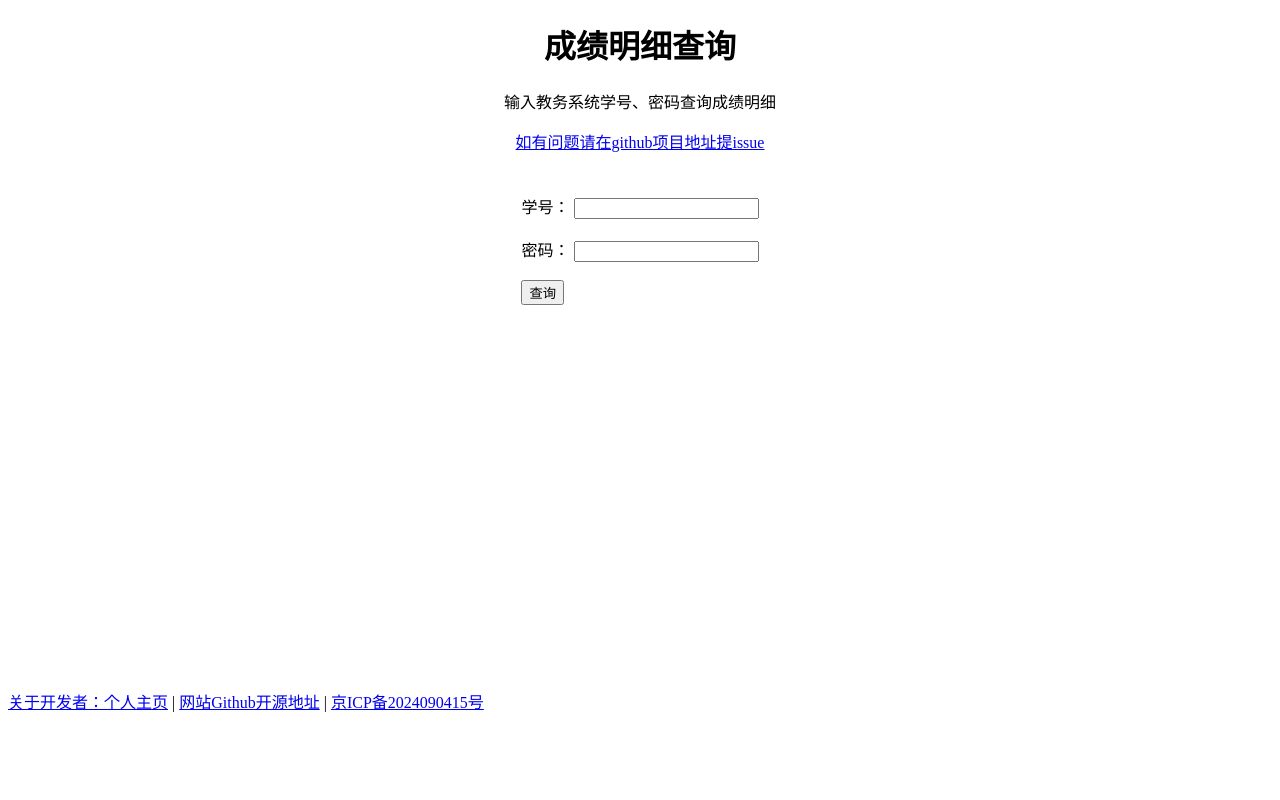
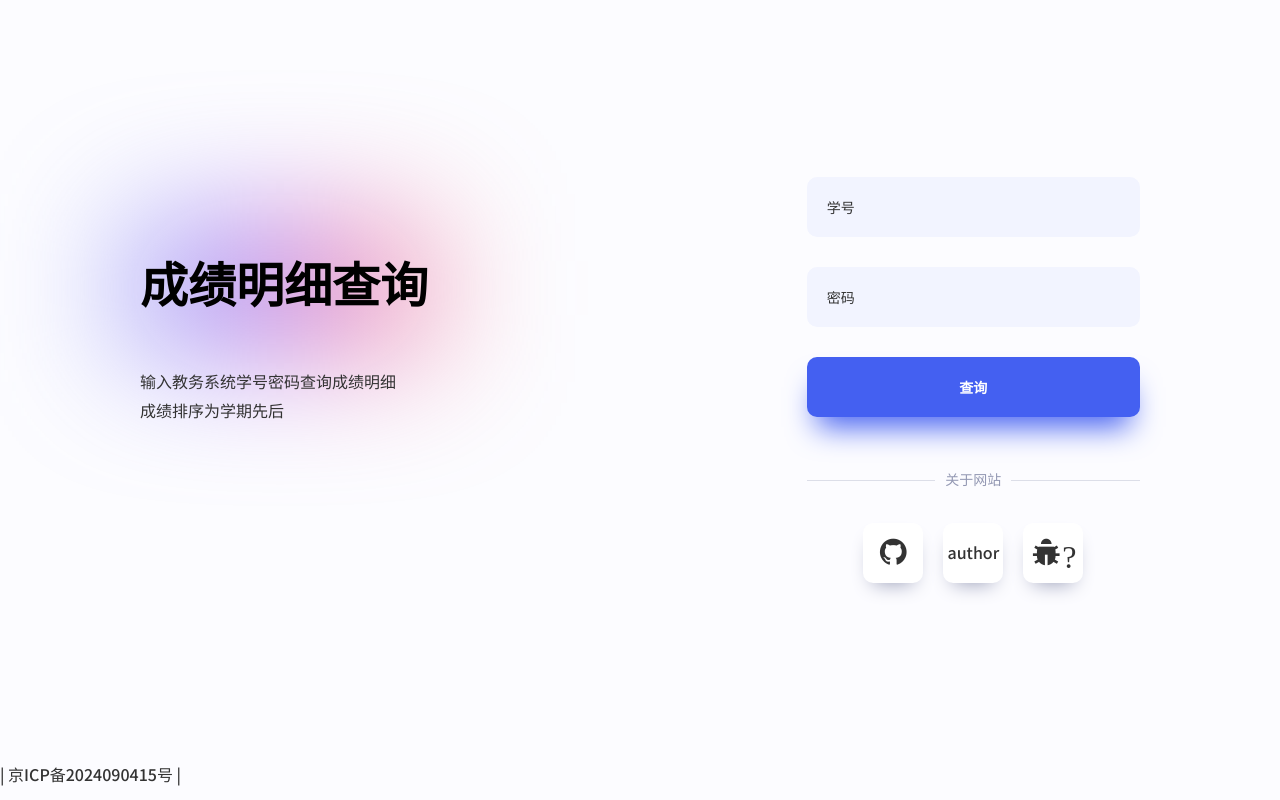
Before and after one commit to lyy1119/cumtbGradeInquireWebsite, a Flask app: page / in a window 1280 px wide. Run offline with Flask 3, Linux system fonts and the light colour scheme.

Commit message:
美化查询界面，将查询和成绩明细分离，准备部署

```diff
--- a/app.py
+++ b/app.py
@@ -1,5 +1,4 @@
 import time
-import json
 from flask import Flask, render_template, request, session, jsonify , redirect , url_for
 # import random
 import os
@@ -14,8 +13,8 @@ app.config['PERMANENT_SESSION_LIFETIME'] = timedelta(minutes=5)
 
 inquireUrl="https://jwxt.cumtb.edu.cn/eams-micro-server/api/v1/grade/student/grades"
 
-# tokenApiUrl = "http://cumtb_api:5000/api/token"
-tokenApiUrl = "http://localhost:5000/api/token"
+tokenApiUrl = "http://cumtb_api:5000/api/token"
+# tokenApiUrl = "http://localhost:5000/api/token"
 
 def error_dict(detail):
     text = {"error": [{"courseCode": "0", "courseNameZh": "错误！", "credits": 0, "finalGrade": "0", "gp": 0, "gradeDetail": detail, "lessonCode": "0"}]}
--- a/grade.py
+++ b/grade.py
@@ -1,5 +1,4 @@
 import requests
-import re
 import json
 from sort_semester import sort_dict
 import urllib.parse
--- /dev/null
+++ b/static/css/loginStyle.css
@@ -0,0 +1,230 @@
+@import url('https://fonts.googleapis.com/css2?family=Noto+Sans+SC:wght@500&display=swap');
+/*用中文替换原先英文字体*/
+:root {
+    --primary-color: #4460f1;
+    --white-color: #ffffff;
+
+    --light-text-color: #9398b3;
+    --light-bg-color: #f2f4ff;
+    --dark-color: #333333;
+
+    --background-color: #fcfcff;
+}
+
+* {
+    margin: 0;
+    padding: 0;
+}
+
+*, ::before::after {
+    box-sizing: border-box;
+}
+
+body {
+    font-family: 'Noto Sans SC', sans-serif;
+    font-size: 16px;
+    font-weight: 400;
+    line-height: 1.8;
+    color: var(--dark-color);
+    background-color: var(--background-color);
+    user-select: none;
+    -webkit-user-drag: none;
+}
+
+a {
+    text-decoration: none;
+    color: inherit;
+    -webkit-tap-highlight-color: transparent;
+}
+
+ul {
+    list-style: none;
+}
+
+h1 {
+    font-size: 3em;
+    font-weight: 700;
+    line-height: normal;
+    color: black;
+}
+
+.site {
+    display: flex;
+    align-items: center;
+    justify-content: center;
+    height: 95vh;
+}
+
+.container {
+    max-width: 1000px;
+    width: 100%;
+    padding: 0 30px;
+    margin: 0 auto;
+}
+
+.login {
+    display: flex;
+    flex-wrap: wrap;
+}
+
+.hero {
+    flex: 1 0 66.6666%;
+    position: relative;
+    display: flex;
+    flex-direction: column;
+    gap: 50px;
+    padding: 70px 0;
+}
+
+.hero::before {
+    content: '';
+    position: absolute;
+    top: 15%;
+    left: 0;
+    width: 280px;
+    height: 100px;
+    background: linear-gradient(to right, var(--primary-color), #c471ed, #f64f59);
+    z-index: -1;
+    filter: blur(70px);
+}
+
+.hero a {
+    font-weight: 500;
+    color: var(--primary-color);
+    transition: color .3s;
+}
+
+.hero a:hover,
+form .password a:hover {
+    color: var(--dark-color);
+    text-decoration: underline;
+}
+
+.main {
+    flex: 1 0 33.3333%;
+}
+
+.main form {
+    display: flex;
+    flex-direction: column;
+    gap: 30px;
+}
+
+.main form p {
+    position: relative;
+}
+
+form input {
+    font: inherit;
+    font-size: 14px;
+    width: 100%;
+    border: 0;
+    outline: 0;
+    padding: 0 20px;
+    line-height: 60px;
+    border-radius: 10px;
+    /*修复input 加入padding之后大小变化的问题*/
+    box-sizing: border-box;
+}
+
+input::placeholder {
+    color: var(--dark-color);
+    font-family: 'Noto Sans SC', sans-serif;
+    font-size: inherit;
+}
+
+form input:not(.submit) {
+    background-color: var(--light-bg-color);
+}
+
+form .password i {
+    position: absolute;
+    top: calc(60px / 2);
+    right: 20px;
+    margin-top: -8px;
+    line-height: 1;
+    color: var(--light-text-color);
+    cursor: pointer;
+}
+
+form .password a {
+    font-size: 13px;
+    color: var(--light-text-color);
+    float: right;
+    margin: 5px 20px 0 0;
+}
+
+form input.submit {
+    font-weight: 700;
+    color: var(--white-color);
+    background-color: var(--primary-color);
+    box-shadow: var(--primary-color) 0 20px 30px -10px;
+    cursor: pointer;
+    transition: box-shadow .3s;
+}
+
+form input.submit:hover {
+    box-shadow: var(--primary-color) 0 10px 30px -10px;
+}
+
+.separator {
+    position: relative;
+    margin: 50px 0 30px;
+}
+
+.separator::before {
+    content: '';
+    position: absolute;
+    top: 50%;
+    width: 100%;
+    height: 1px;
+    background-color: var(--light-text-color);
+    opacity: .3;
+    z-index: 1;
+}
+
+.separator p {
+    font-size: 14px;
+    width: fit-content;
+    padding: 0 10px;
+    color: var(--light-text-color);
+    background-color: var(--background-color);
+    margin: 0 auto;
+    position: relative;
+    z-index: 1;
+}
+
+.options ul {
+    display: flex;
+    justify-content: center;
+    gap: 20px;
+}
+
+.options ul li a {
+    display: flex;
+    align-items: center;
+    justify-content: center;
+    width: 60px;
+    height: 60px;
+    border-radius: 10px;
+    background-color: var(--white-color);
+    box-shadow: var(--light-text-color) 0 10px 20px -10px;
+    transition: all .3s ease-out;
+}
+
+.options ul li a:hover {
+    color: var(--white-color);
+    box-shadow: none;
+}
+/*用STEAM PSN XBOX替换原先APPLE GOOGLE FACEBOOK图标*/
+.options ul li:nth-child(1) a:hover {
+    background-color: #171a21;
+}
+
+.options ul li:nth-child(2) a:hover {
+    background-color: #00439c;
+}
+
+.options ul li:nth-child(3) a:hover {
+    background-color: #107c10;
+}
--- a/templates/index.html
+++ b/templates/index.html
@@ -1,41 +1,57 @@
 <!DOCTYPE html>
-<html lang="en">
-
+<html lang="zh-CN">
 <head>
     <meta charset="UTF-8">
-    <meta name='viewport' content='width=device-width, initial-scale=1'>
+    <meta http-equiv="X-UA-Compatible" content="IE=edge">
     <link rel="icon" type="image/x-icon" href="{{ url_for('static', filename='favicon.ico') }}">
-    <link rel='stylesheet' type='text/css' media='screen' href="{{ url_for('static', filename='css/style.css') }}">
+    <meta name="viewport" content="width=device-width, initial-scale=1.0">
     <title>成绩明细查询</title>
+    <link rel="stylesheet" href="{{ url_for('static', filename='css/loginStyle.css') }}">
+    <link href="https://cdn.jsdelivr.net/npm/remixicon@2.5.0/fonts/remixicon.css" rel="stylesheet">
     <script type="text/javascript">
         function onSubmit(event) {
 
         }
     </script>
 </head>
-
 <body>
-    <h1 align="center">成绩明细查询</h1>
-    <div class="main_container">
-        输入教务系统学号、密码查询成绩明细<p>
-            <a href="https://github.com/lyy1119/cumtbGradeInquireWebsite/issues"
-                target="_blank">如有问题请在github项目地址提issue</a>
-        <div class="form">
-            <form method="POST" onsubmit="onSubmit()">
-                <label for="student_id">学号：</label>
-                <input type="text" id="student_id" name="student_id" required><br><br>
-                <label for="password">密码：</label>
-                <input type="password" id="password" name="password" required><br><br>
-                <button type="submit">查询</button>
-            </form>
+<div id="page" class="site">
+    <div class="container">
+        <div class="login">
+            <div class="hero">
+                <h1>成绩明细查询</h1>
+                <p>输入教务系统学号密码查询成绩明细<br>成绩排序为学期先后</p>
+            </div>
+            <div class="main">
+                <form method="POST" onsubmit="onSubmit()">
+                    <p>
+                        <input type="text" id="student_id" name="student_id" required placeholder="学号">
+                    </p>
+                    <p class="password">
+                        <input type="password" id="password" name="password" required placeholder="密码">
+                        <!-- <i class="ri-eye-off-line"></i> -->
+                        <!-- <a href="#">找回密码</a> -->
+                    </p>
+                    <p>
+                        <input type="submit" class="submit" value="查询">
+                    </p>
+                </form>
+                <div class="options">
+                    <div class="separator">
+                        <p>关于网站</p>
+                    </div>
+                    <ul>
+                        <li><a target="_blank" href="https://github.com/lyy1119/cumtbGradeInquireWebsite"><i class="ri-github-fill ri-2x"></i></a></li>
+                        <li><a target="_blank" href="https://exp.lyy19.top/">author</a></li>
+                        <li><a target="_blank" href="https://github.com/lyy1119/cumtbGradeInquireWebsite/issues"><i class="ri-bug-fill ri-2x">?</i></a></li>
+                    </ul>
+                </div>
+            </div>
         </div>
     </div>
-
+</div>
 </body>
 <footer>
-    <a href="http://exp.lyy19.top/" target="_blank">关于开发者：个人主页</a> |
-    <a href="https://github.com/lyy1119/cumtbGradeInquireWebsite" target="_blank">网站Github开源地址</a> |
-    <a href="https://beian.miit.gov.cn/" target="_blank">京ICP备2024090415号</a>
+    <a href="https://beian.miit.gov.cn/" target="_blank"> | 京ICP备2024090415号 |</a>
 </footer>
-
 </html>
```
Also changed, not shown: docker-compose.yml (added, +49 -0 lines), readme.md, 1 other file.
